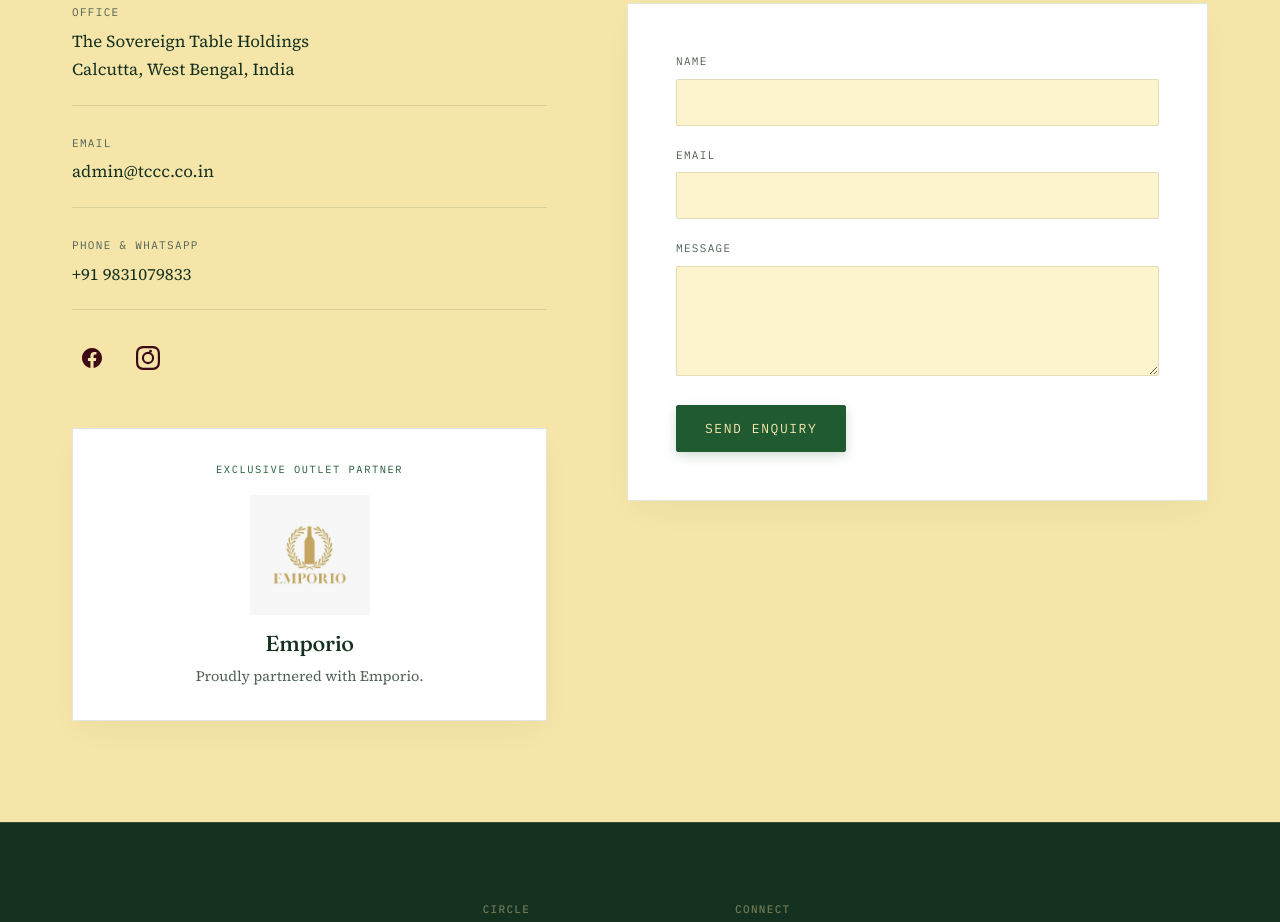
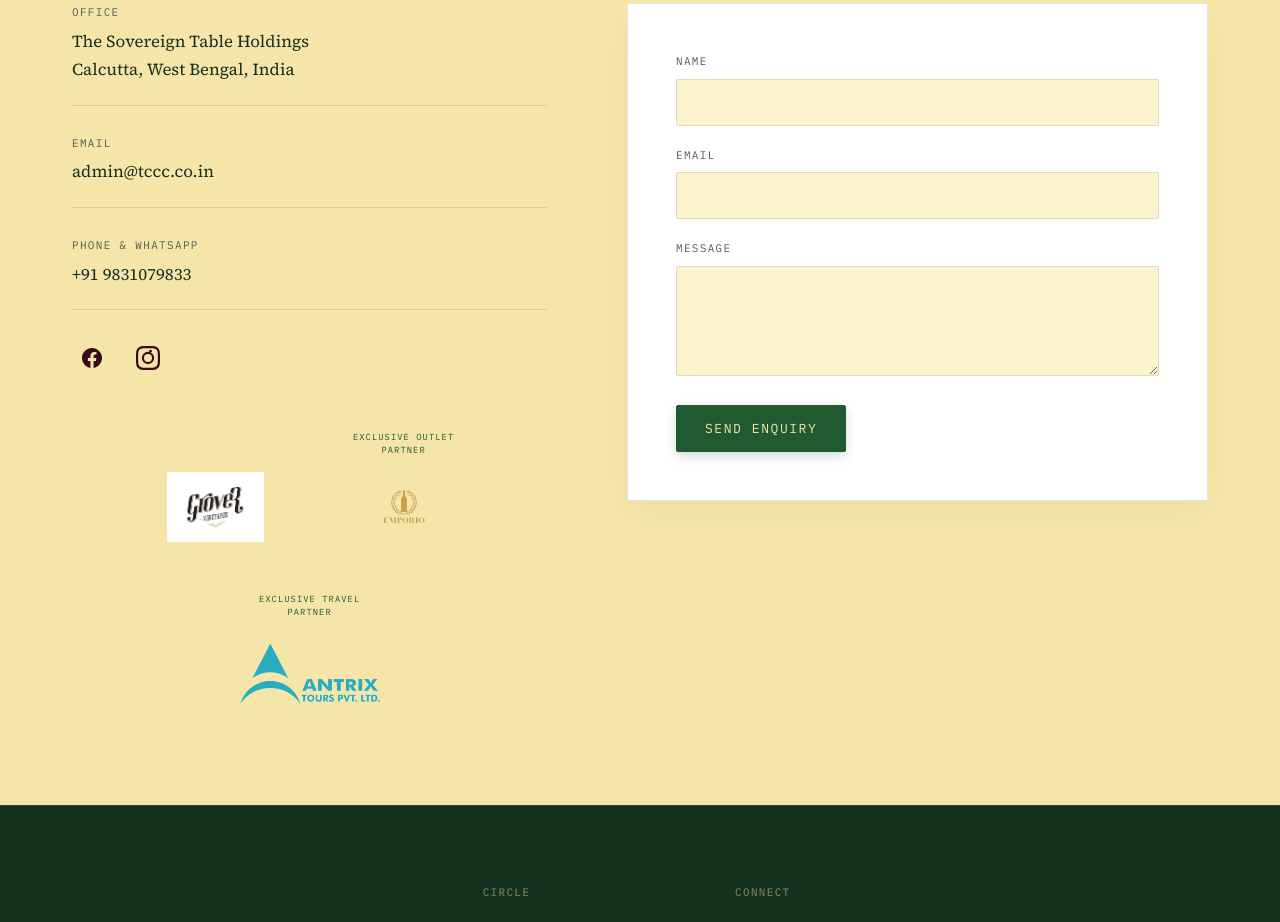
Before and after one commit to Ranveer-afk-29/Calcutta_circle, a plain HTML site: page contact.html in a window 1280 px wide. Shown: the part 394-1316 px from the top of the page. Drawn offline with Linux system fonts and the light colour scheme.

Commit message:
Sponsor and UI updates

```diff
--- a/contact.html
+++ b/contact.html
@@ -62,18 +62,26 @@
             </svg>
           </a>
         </div>
-        <!-- EXCLUSIVE OUTLET PARTNER BANNER -->
-    <div class="partner-banner animate-on-scroll delay-3" style="margin-top: 50px; padding: 32px 24px; background: #ffffff; border: 1px solid var(--hairline); border-radius: 2px; box-shadow: var(--shadow-soft); display: flex; flex-direction: column; align-items: center; text-align: center; transition: var(--transition-smooth); max-width: 500px; margin-left: auto; margin-right: auto;">
-      <div class="eyebrow" style="justify-content: center; margin-bottom: 16px; letter-spacing: 0.15em; font-size: 0.65rem;">Exclusive Outlet Partner</div>
 
-      <img src="./WhatsApp Image 2026-09-09 at 7.32.21 PM.jpeg" alt="Emporio Logo" style="max-width: 120px; height: auto; margin-bottom: 16px;">
+        <!-- NEW SMALL PARTNER BANNERS -->
+        <div class="partners-wrapper animate-on-scroll delay-3">
 
-      <h3 style="font-family: var(--font-display); font-size: 1.35rem; color: var(--ink); margin-bottom: 8px;">Emporio</h3>
+          <div class="small-partner-banner">
+            <img src="Grover Vineyards_Identity-1.png" alt="Grover Vineyards Logo">
+          </div>
 
-      <p style="color: var(--smoke); max-width: 420px; margin: 0 auto; font-size: 0.9rem; line-height: 1.6;">
-        Proudly partnered with Emporio.
-      </p>
+          <div class="small-partner-banner">
+            <div class="partner-label">Exclusive Outlet Partner</div>
+            <img src="Emporio_logo_transparent.png" alt="Emporio Logo">
           </div>
+
+          <div class="small-partner-banner">
+            <div class="partner-label">Exclusive Travel Partner</div>
+            <img src="AntrixTours_logo_transparent.png" alt="Antrix Tours Logo">
+          </div>
+
+        </div>
+
       </div>
       <div class="contact-card animate-on-scroll delay-2">
         <form action="https://formspree.io/f/xwlkaydv" method="POST">
--- a/design.css
+++ b/design.css
@@ -1458,3 +1458,49 @@ button:active {
 .social-icon:hover svg {
   transform: scale(1.1);
 }
+/* ==========================================================================
+   PARTNER ADVERTISEMENT BANNERS
+   ========================================================================== */
+.partners-wrapper {
+  display: flex;
+  flex-wrap: wrap;
+  justify-content: center;
+  align-items: flex-end; /* Aligns the bottom edges of all 3 containers */
+  gap: 48px; /* Increased gap for a cleaner look */
+  margin-top: 50px;
+}
+
+.small-partner-banner {
+  display: flex;
+  flex-direction: column;
+  align-items: center;
+  justify-content: flex-end;
+  width: 140px; /* Locks the width so they are evenly spaced */
+  transition: var(--transition-smooth);
+}
+
+.small-partner-banner:hover {
+  transform: translateY(-2px);
+}
+
+.partner-label {
+  font-family: var(--font-mono);
+  font-size: 0.55rem;
+  text-transform: uppercase;
+  letter-spacing: 0.12em;
+  color: var(--oxblood);
+  margin-bottom: 16px;
+  text-align: center;
+  line-height: 1.4;
+  height: 28px; /* Forces both text blocks to take up the exact same vertical space */
+  display: flex;
+  align-items: flex-end;
+  justify-content: center;
+}
+
+.small-partner-banner img {
+  width: 100%;
+  height: 70px; /* Forces all 3 logos into an identical bounding box */
+  object-fit: contain; /* Prevents stretching */
+  object-position: center bottom; /* Anchors the logos to a perfect horizontal baseline */
+}
```
Also changed, not shown: mentors.html (+1 -1 lines), AntrixTours_logo_transparent.png (added), Emporio_logo_transparent.png (added), Grover Vineyards_Identity-1.png (added), TCCC_Launching Soon.jpeg (added). Lines whose indentation alone changed are shown as unchanged.
